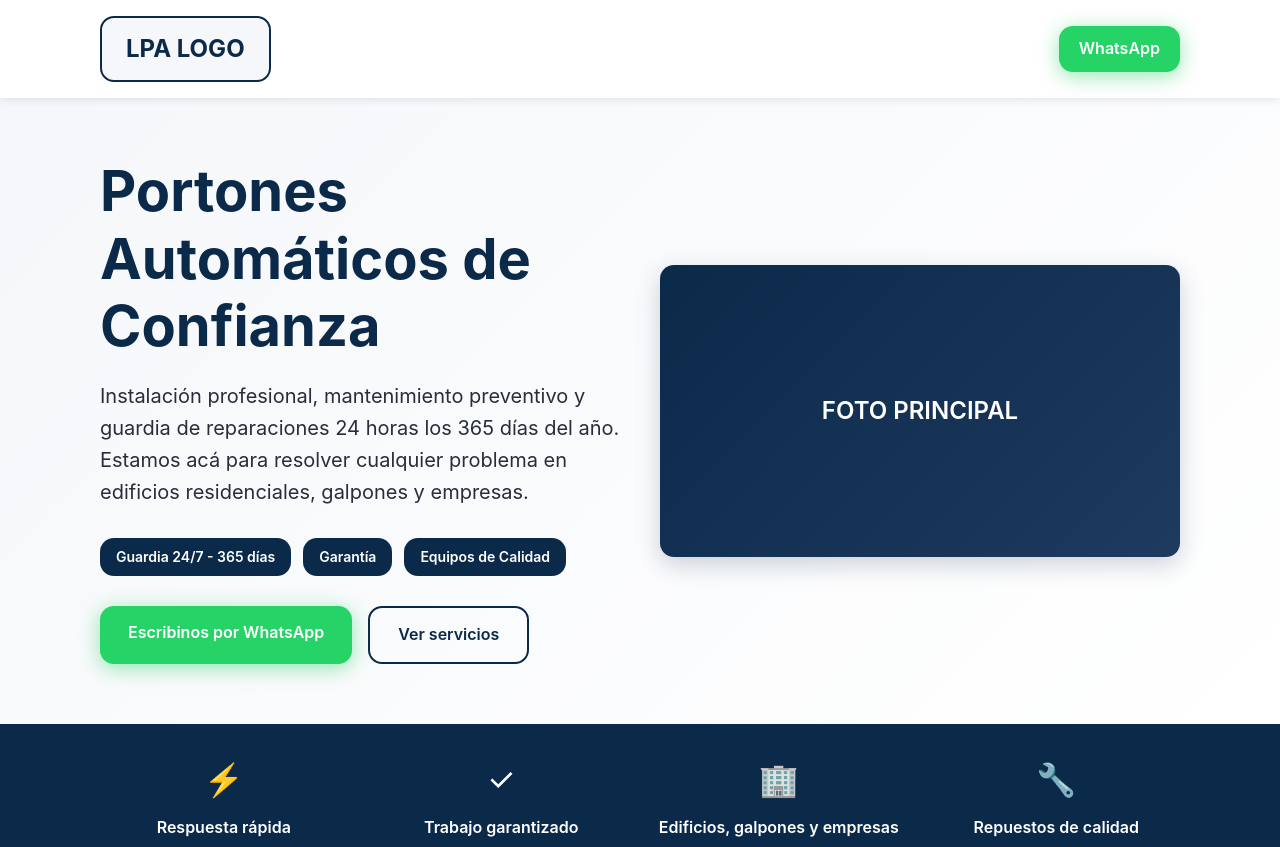
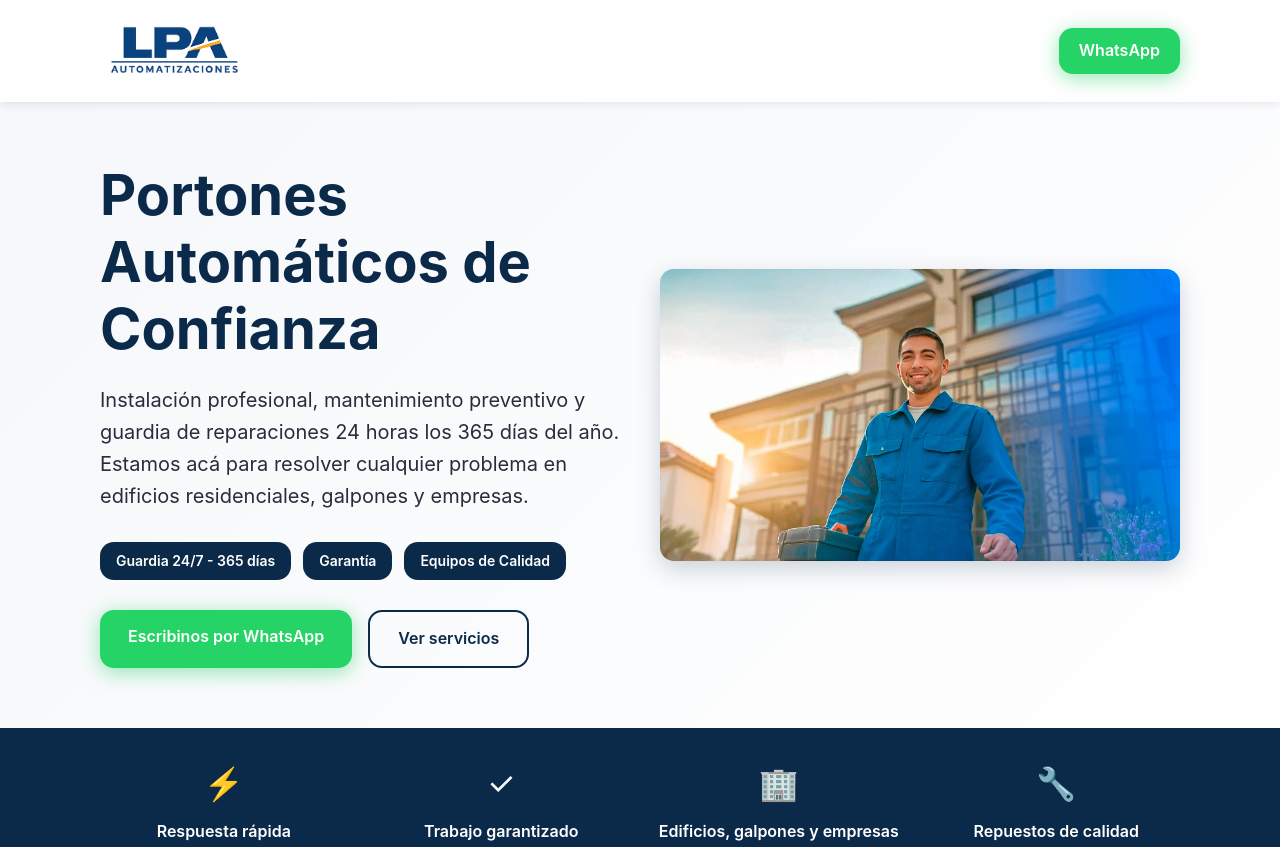
Before and after one commit to victordariovera/landingpage-lpa, a plain HTML site: page index.html in a window 1280 px wide. Shown: the top 847 px of the page. Drawn offline with Linux system fonts and the light colour scheme.

Commit message:
Agregar logo e imagen principal
- Reemplazar placeholder del logo con logo.png
- Reemplazar placeholder de imagen hero con lito.jpg
- Ajustar CSS para mostrar primer tercio de la imagen
- Aumentar tamaño del logo a 70px

```diff
--- a/index.html
+++ b/index.html
@@ -12,8 +12,7 @@
     <header class="header" id="header">
         <div class="container">
             <div class="header-content">
-                <!-- LOGO PLACEHOLDER - Reemplazá este div con tu logo real -->
-                <div class="logo-placeholder">LPA LOGO</div>
+                <img src="logo.png" alt="LPA Automatizaciones" class="logo">
 
                 <a href="https://wa.me/5491132929892?text=Hola%2C%20necesito%20un%20presupuesto%20para%20un%20port%C3%B3n%20autom%C3%A1tico"
                    class="btn-whatsapp-header"
@@ -49,8 +48,7 @@
                 </div>
 
                 <div class="hero-image">
-                    <!-- MAIN PHOTO PLACEHOLDER - Reemplazá este div con tu imagen principal -->
-                    <div class="image-placeholder">FOTO PRINCIPAL</div>
+                    <img src="lito.jpg" alt="Portones automáticos profesionales" class="hero-main-image">
                 </div>
             </div>
         </div>
--- a/styles.css
+++ b/styles.css
@@ -38,14 +38,10 @@ body {
     align-items: center;
 }
 
-.logo-placeholder {
-    font-size: 24px;
-    font-weight: 700;
-    color: #0B2A4A;
-    padding: 12px 24px;
-    border: 2px solid #0B2A4A;
-    border-radius: 14px;
-    background-color: #F5F7FA;
+.logo {
+    height: 70px;
+    width: auto;
+    object-fit: contain;
 }
 
 .btn-whatsapp-header {
@@ -206,20 +202,18 @@ body {
 
 .hero-image {
     width: 100%;
+    overflow: hidden;
+    border-radius: 14px;
+    box-shadow: 0 8px 24px rgba(11, 42, 74, 0.2);
 }
 
-.image-placeholder {
+.hero-main-image {
     width: 100%;
+    height: 100%;
+    object-fit: cover;
+    object-position: top center;
     aspect-ratio: 16 / 9;
-    background: linear-gradient(135deg, #0B2A4A 0%, #1E3A5F 100%);
-    border-radius: 14px;
-    display: flex;
-    align-items: center;
-    justify-content: center;
-    color: #FFFFFF;
-    font-size: 24px;
-    font-weight: 600;
-    box-shadow: 0 8px 24px rgba(11, 42, 74, 0.2);
+    display: block;
 }
 
 /* Trust Bar */
```
Also changed, not shown: lito.jpg (added), logo.png (added).
